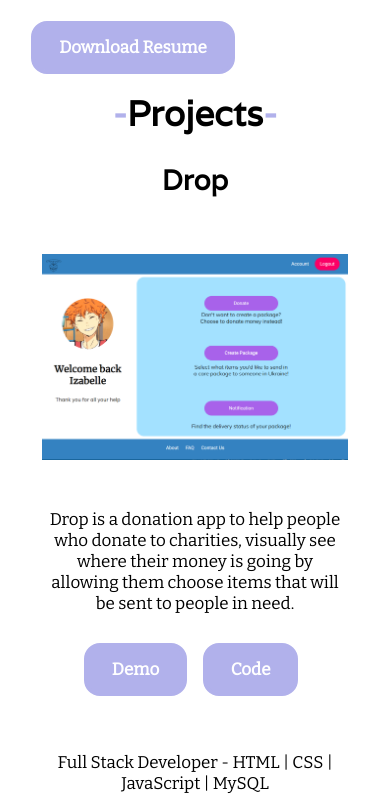
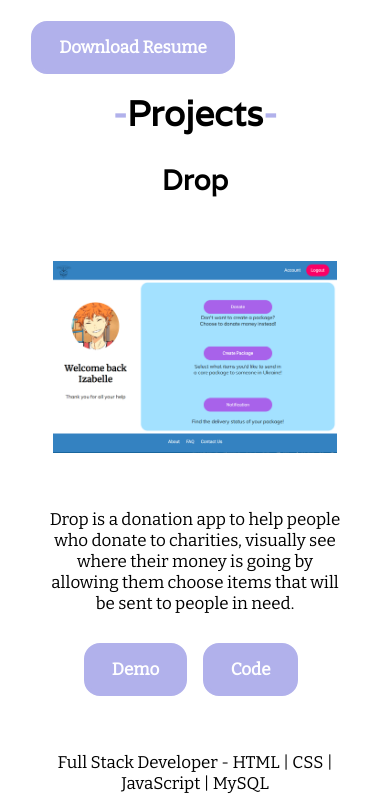
Before and after one commit to kairen2000/kairen2000.github.io, a website: page index.html in a window 390 px wide. Shown: the part 1639-2437 px from the top of the page. Drawn offline with nearby package versions, Linux system fonts and the light colour scheme; files that its build step writes are made by us from their sources.

Commit message:
fixing size of project pictures

```diff
--- a/public/css/style.css
+++ b/public/css/style.css
@@ -921,7 +921,7 @@ footer {
   }
 
   .projectPic {
-    height: 90%;
+    height: 85%;
     width: auto;
     align-self: center end;
     justify-self: center;
@@ -1265,7 +1265,7 @@ footer {
     width: 100%;
     height: 100vh;
     grid-template-columns: 25% 25% 25% 25%;
-    grid-template-rows: auto 100% 90% 200% 120% 70% 10%;
+    grid-template-rows: auto 100% 95% 200% 120% 70% 10%;
   }
 
   #maintext {
@@ -1331,7 +1331,7 @@ footer {
   }
 
   .projectPic {
-    height: 70%;
+    height: 65%;
     width: auto;
     align-self: center;
     justify-self: center;
@@ -1740,7 +1740,7 @@ footer {
   }
 
   .projectPic {
-    height: 70%;
+    height: 65%;
     width: auto;
     align-self: center;
     justify-self: center;
```
